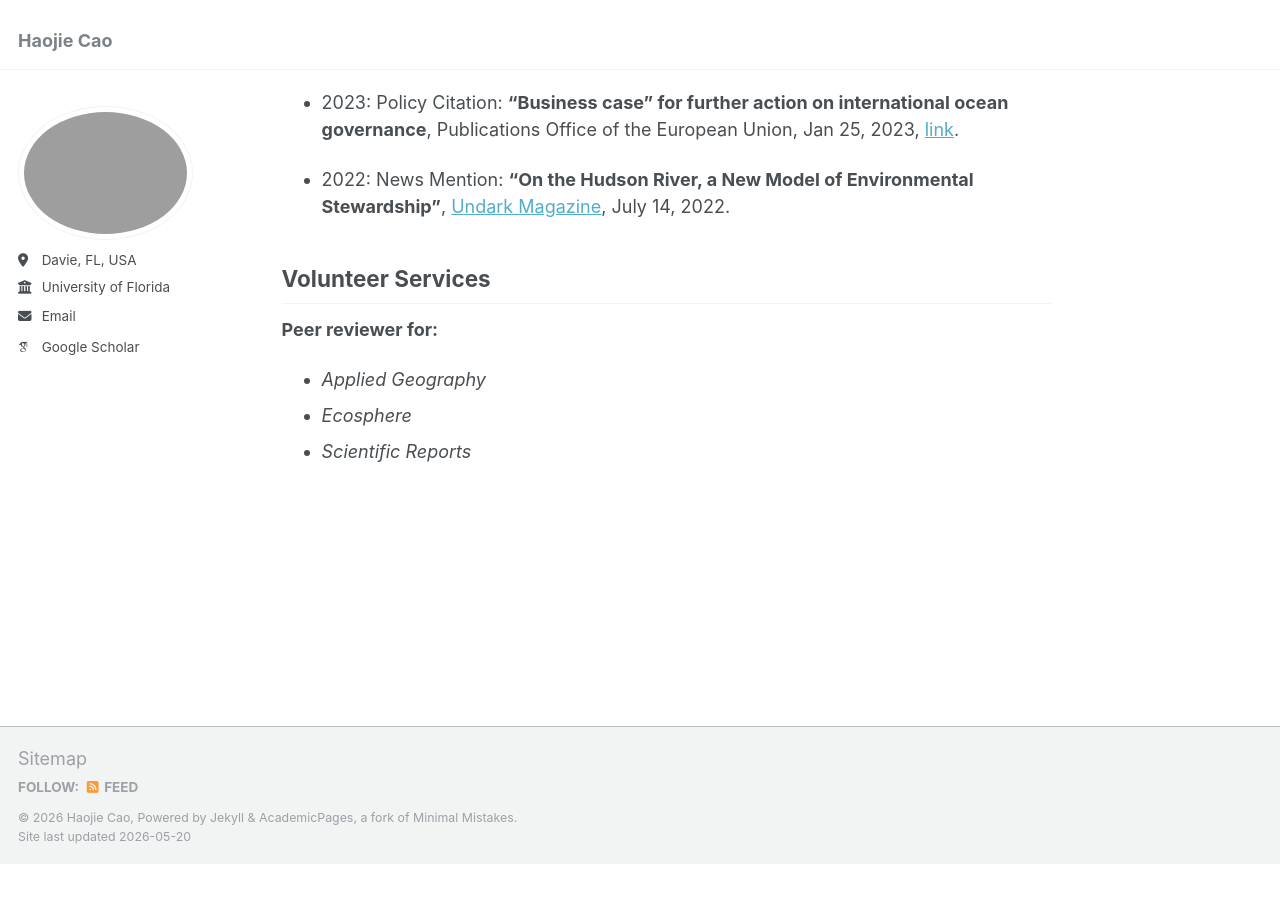
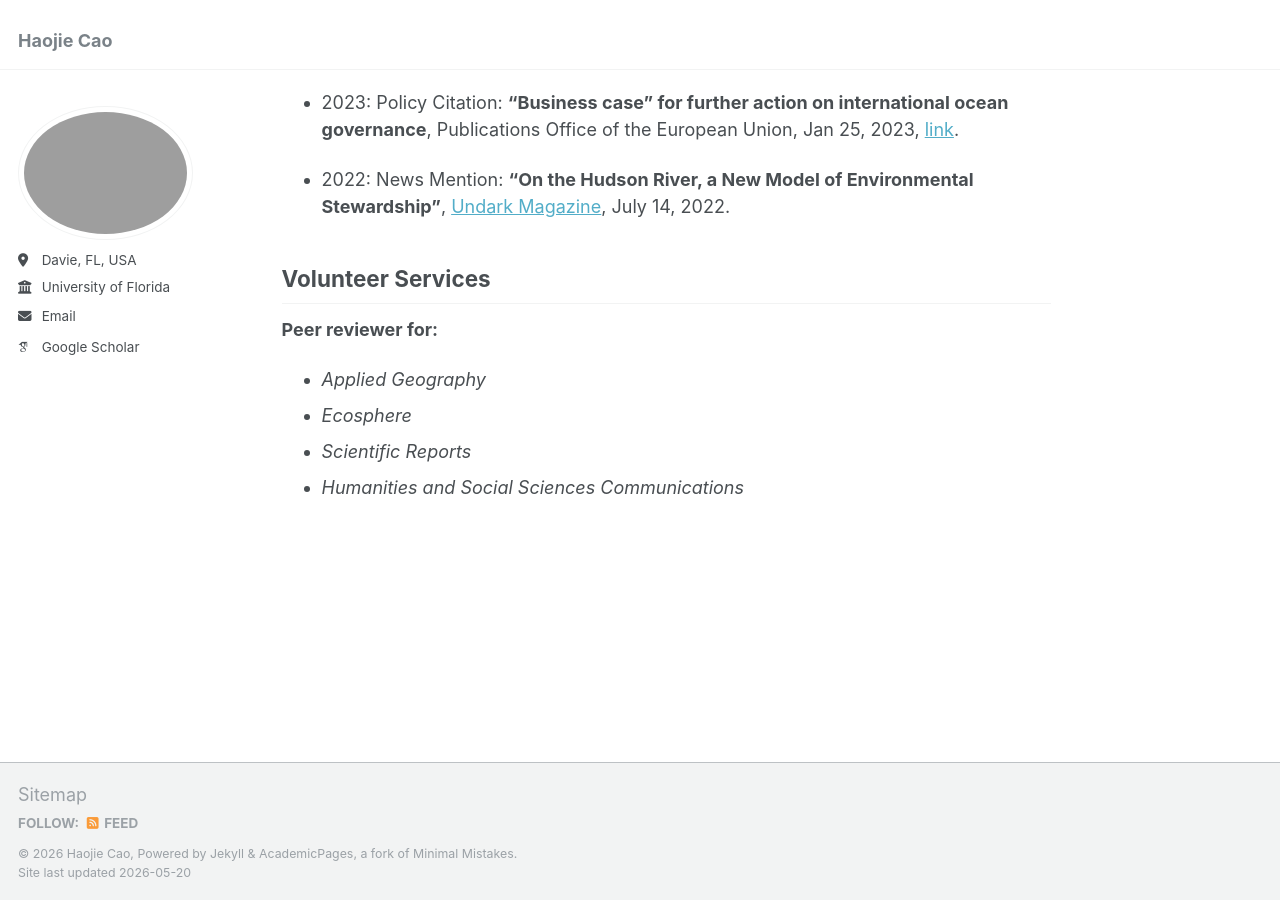
Before and after one commit to haojiecao42/haojiecao42.github.io, a Jekyll site: the page built from _pages/about.md, in a window 1280 px wide and 900 px high, scrolled down 3916 px. Built offline with Jekyll 4.4.1, drawn with Linux system fonts in a browser that asks for light colours; some web fonts are replaced; before the commit the page ends 4780 px from its top, so only the background shows below that.

Commit message:
Update about.md

```diff
--- a/_pages/about.md
+++ b/_pages/about.md
@@ -114,3 +114,4 @@ Zhang, J., Luo, Y., **Cao, H.** and Su, S.<br>
 * *Applied Geography*
 * *Ecosphere*
 * *Scientific Reports*
+* *Humanities and Social Sciences Communications*
```
